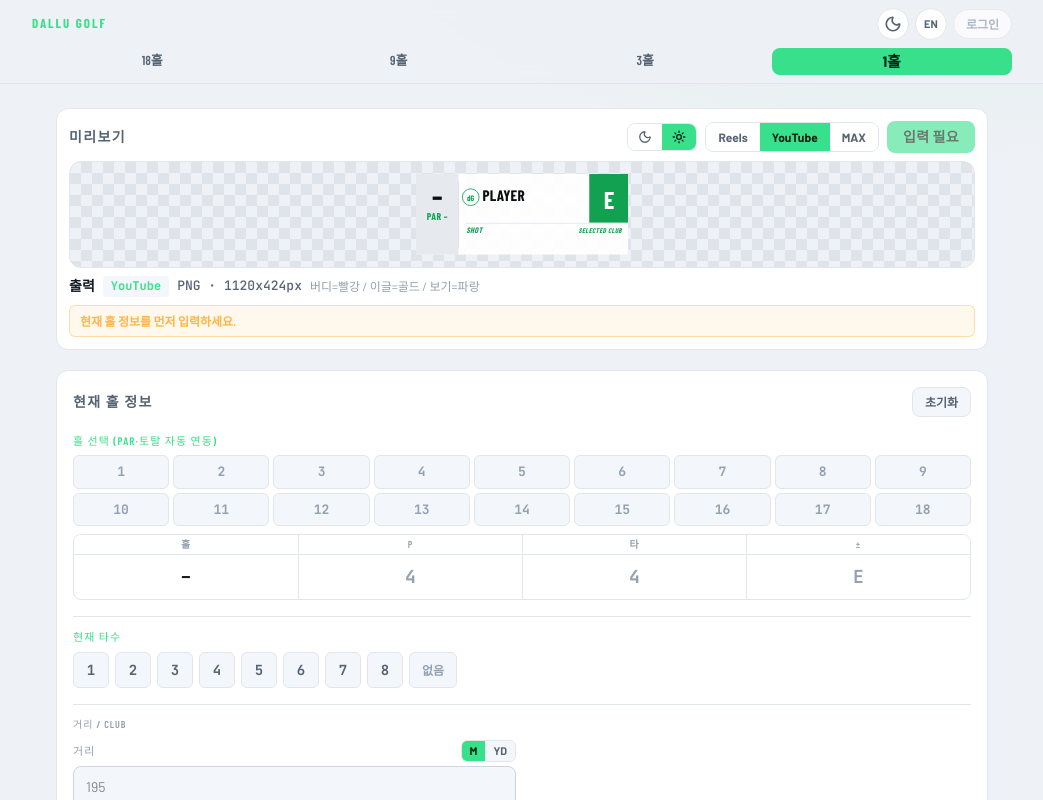
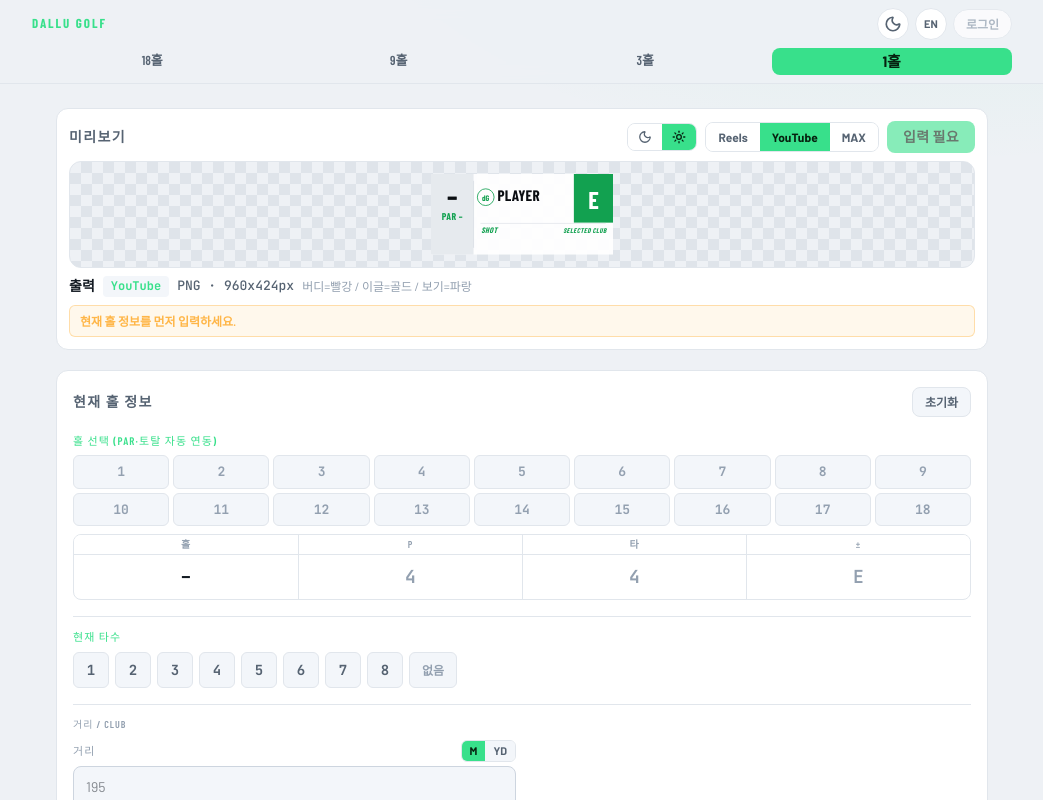
Before and after one commit to milv0/dallu-golf-studio, a Next.js app: page /round/hole in a window 1280 px wide. Shown: the top 800 px of the page, without its empty margins (118-1161 px from the left). Built offline with nearby package versions, Linux system fonts and the light colour scheme; a web font is replaced by a local one.

Commit message:
Reduce 1-hole card width from 560 to 480

```diff
--- a/components/presets/HoleCard.jsx
+++ b/components/presets/HoleCard.jsx
@@ -4,7 +4,7 @@ import { cardColors } from "../../lib/theme";
 import { displayPlayerName, fitFontSize } from "./svgText";
 import { HEAD, MONO } from "./scorecardPrimitives";
 
-export const SIZE = { w: 560, h: 292 };
+export const SIZE = { w: 480, h: 292 };
 
 const BAR_H = 212;
 
@@ -120,8 +120,8 @@ export default function HoleCard({ data, theme = "dark" }) {
       {/* FOR X 배너 */}
       {banner && (
         <g>
-          <rect x="224" y="228" width={w - 224} height="58" fill={bannerColor(banner, c)} />
-          <text x={(224 + w) / 2} y="268" textAnchor="middle" fill={banner.type === "good" ? c.ink : "#ffffff"} fontFamily={HEAD}
+          <rect x="184" y="228" width={w - 184} height="58" fill={bannerColor(banner, c)} />
+          <text x={(184 + w) / 2} y="268" textAnchor="middle" fill={banner.type === "good" ? c.ink : "#ffffff"} fontFamily={HEAD}
                 fontSize="35" fontWeight="700" letterSpacing="1">{banner.text}</text>
         </g>
       )}
```
